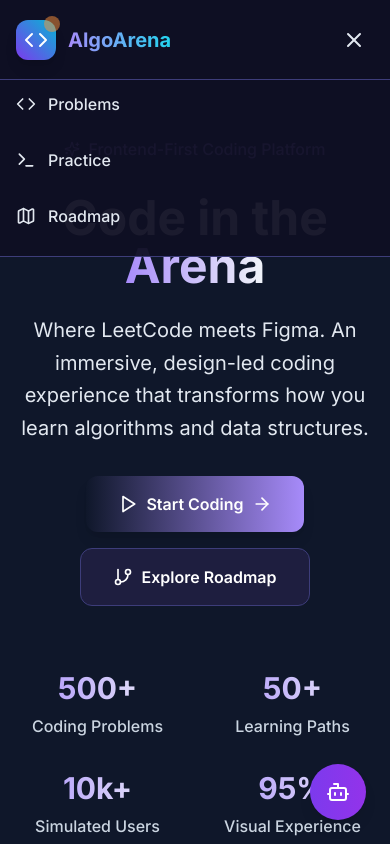
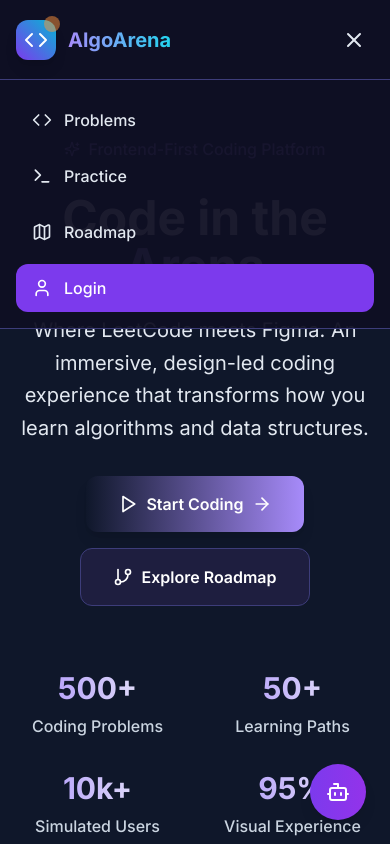
Before and after one commit to Shukla0607/AlgoArena, a React (Vite) app: page / in a window 390 px wide. Both pictures are taken after a click on the button 354 px from the left and 39 px from the top of the page. Shown: the top 844 px of the page. Built offline with nearby package versions, Linux system fonts and the light colour scheme; the HTML template or start-up script is replaced by a standard one.

Commit message:
Add logout option to mobile navigation and improve user menu visibility
cgen-9a946723cd004a26967a32fa25d188b4

```diff
--- a/src/components/Navigation.tsx
+++ b/src/components/Navigation.tsx
@@ -196,9 +196,29 @@ const Navigation = () => {
           <motion.div
             initial={{ opacity: 0, y: -20 }}
             animate={{ opacity: 1, y: 0 }}
-            className="md:hidden absolute top-20 left-0 right-0 bg-dark-bg/95 backdrop-blur-md border-b border-card-border pb-4"
+            className="md:hidden absolute top-20 left-0 right-0 bg-dark-bg/95 backdrop-blur-md border-b border-card-border"
           >
-            <div className="space-y-2">
+            {/* Mobile User Info */}
+            {isAuthenticated && (
+              <div className="p-4 border-b border-slate-600 bg-slate-800/50">
+                <div className="flex items-center space-x-3">
+                  <div className="w-10 h-10 bg-gradient-to-r from-violet-500 to-purple-500 rounded-full flex items-center justify-center">
+                    <span className="text-white font-semibold text-sm">
+                      {user?.avatar || user?.name?.charAt(0)}
+                    </span>
+                  </div>
+                  <div>
+                    <div className="text-white font-medium">{user?.name}</div>
+                    <div className="text-slate-400 text-sm capitalize">
+                      {user?.role}
+                    </div>
+                  </div>
+                </div>
+              </div>
+            )}
+
+            {/* Mobile Navigation Items */}
+            <div className="space-y-2 p-4">
               {navItems.map((item) => {
                 const Icon = item.icon;
                 const isActive = location.pathname === item.href;
@@ -219,6 +239,31 @@ const Navigation = () => {
                   </Link>
                 );
               })}
+
+              {/* Mobile Login/Logout */}
+              {isAuthenticated ? (
+                <button
+                  onClick={() => {
+                    logout();
+                    setIsOpen(false);
+                  }}
+                  className="w-full flex items-center space-x-3 px-4 py-3 rounded-xl transition-all duration-200 text-red-400 hover:text-red-300 hover:bg-red-400/10 border border-red-400/20"
+                >
+                  <LogOut className="w-5 h-5" />
+                  <span className="font-medium">Logout</span>
+                </button>
+              ) : (
+                <button
+                  onClick={() => {
+                    setIsLoginOpen(true);
+                    setIsOpen(false);
+                  }}
+                  className="w-full flex items-center space-x-3 px-4 py-3 rounded-xl transition-all duration-200 text-white bg-violet-600 hover:bg-violet-700"
+                >
+                  <User className="w-5 h-5" />
+                  <span className="font-medium">Login</span>
+                </button>
+              )}
             </div>
           </motion.div>
         )}
```
